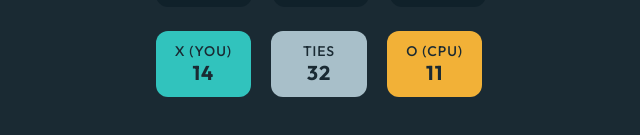
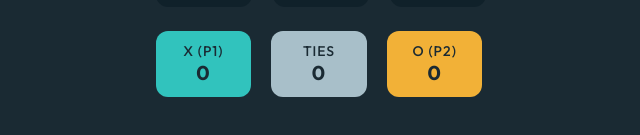
Before and after one commit to keremenen/modern-tic-tac-toe, a React (Vite) app: page / in a window 1280 px wide. Both pictures are taken after a click on the button "NEW GAME (VS PLAYER)". Shown: the part 560-695 px from the top of the page, without its empty margins (321-961 px from the left). Built offline with nearby package versions, Linux system fonts and the light colour scheme.

Commit message:
WIP game state

```diff
--- a/src/components/game-board-footer.tsx
+++ b/src/components/game-board-footer.tsx
@@ -1,17 +1,25 @@
+import { useGameStore } from '../stores/gameStore'
+
 export default function GameBoardFooter() {
+  const playersChoices = useGameStore((state) => state.playersChoices)
+  const scores = useGameStore((state) => state.scores)
   return (
     <div className="grid w-full grid-flow-row grid-cols-3 gap-5 text-navy">
       <div className="w-full rounded-xl bg-turquoise-base py-3 text-center uppercase">
-        <h3 className="text-[14px] font-medium leading-tight">X (you)</h3>
-        <p className="text-[20px] font-bold leading-tight">14</p>
+        <h3 className="text-[14px] font-medium leading-tight">
+          X ({playersChoices.x})
+        </h3>
+        <p className="text-[20px] font-bold leading-tight">{scores.x}</p>
       </div>
       <div className="w-full rounded-xl bg-gray py-3 text-center uppercase">
         <h3 className="text-[14px] font-medium leading-tight">TIES</h3>
-        <p className="text-[20px] font-bold leading-tight">32</p>
+        <p className="text-[20px] font-bold leading-tight">{scores.ties}</p>
       </div>
       <div className="w-full rounded-xl bg-mango-base py-3 text-center uppercase">
-        <h3 className="text-[14px] font-medium leading-tight">O (CPU)</h3>
-        <p className="text-[20px] font-bold leading-tight">11</p>
+        <h3 className="text-[14px] font-medium leading-tight">
+          O ({playersChoices.o})
+        </h3>
+        <p className="text-[20px] font-bold leading-tight">{scores.o}</p>
       </div>
     </div>
   )
--- a/src/components/game-board-grid.tsx
+++ b/src/components/game-board-grid.tsx
@@ -4,14 +4,14 @@ import { useGameStore } from '../stores/gameStore'
 
 export default function GameBoardGrid() {
   const board = useGameStore((state) => state.board)
-  const setBoard = useGameStore((state) => state.setBoard)
+  const handleMove = useGameStore((state) => state.handleMove)
 
   return (
     <div className="grid grid-cols-3 gap-6">
       {board.map((mark, index) => (
         <button
           key={index}
-          onClick={() => setBoard(index)}
+          onClick={() => handleMove(index)}
           className="flex aspect-square h-[88px] w-24 items-center justify-center rounded-xl bg-navy-secondary shadow-[0_8px_#10212A]"
         >
           {mark === 'X' && <IconX className="size-10" />}
--- a/src/components/mark-picker.tsx
+++ b/src/components/mark-picker.tsx
@@ -1,12 +1,11 @@
-import { useState } from 'react'
 import IconO from '../assets/icons/icon-o'
 import IconX from '../assets/icons/icon-x'
 import { cn } from '../lib/utils'
 import { useGameStore } from '../stores/gameStore'
 
 export default function MarkPicker() {
-  const [selectedMark, setSelectedMark] = useState('O')
-  const setFirstPlayerMark = useGameStore((state) => state.setFirstPlayerMark)
+  const firstPlayerMark = useGameStore((state) => state.firstPlayerMark)
+  const pickFirstPlayerMark = useGameStore((state) => state.pickFirstPlayerMark)
 
   const MarkPickerIcons = [
     {
@@ -33,19 +32,19 @@ export default function MarkPicker() {
             className={cn(
               'flex h-full flex-grow items-center justify-center rounded-xl',
               {
-                'bg-inherit': value !== selectedMark,
-                'fill-red bg-gray': value === selectedMark,
+                'bg-inherit': value !== firstPlayerMark,
+                'fill-red bg-gray': value === firstPlayerMark,
               },
             )}
             onClick={() => {
-              setSelectedMark(value)
-              setFirstPlayerMark(value as 'X' | 'O')
+              // setSelectedMark(value)
+              pickFirstPlayerMark(value as 'X' | 'O')
             }}
           >
             <Icon
               {...props}
               className={cn(props.className, {
-                'fill-navy': selectedMark === value,
+                'fill-navy': firstPlayerMark === value,
               })}
             />
           </button>
--- a/src/stores/gameStore.ts
+++ b/src/stores/gameStore.ts
@@ -12,36 +12,73 @@ const WINNING_COMBINATIONS = [
 ]
 
 type TGameStore = {
-  firstPlayerMark: 'X' | 'O' | null
+  firstPlayerMark: 'X' | 'O'
   board: ('' | 'X' | 'O')[]
   currentTurn: 'X' | 'O'
   gameMode: 'versus-player' | 'versus-cpu' | null
+  winner: 'X' | 'O' | null
+  playersChoices: { x: string; o: string }
 
+  checkWinner: () => void
   setGameMode: (mode: 'versus-player' | 'versus-cpu') => void
   changeTurn: () => void
   setBoard: (index: number) => void
   setFirstPlayerMark: (mark: 'X' | 'O') => void
+  handleMove: (index: number) => void
+  revesePlayersChoices: () => void
+  pickFirstPlayerMark: (value: 'X' | 'O') => void
 }
 
-export const useGameStore = create<TGameStore>((set) => ({
-  firstPlayerMark: null,
+export const useGameStore = create<TGameStore>((set, get) => ({
+  firstPlayerMark: 'X',
   currentTurn: 'X',
   board: ['', '', '', '', '', '', '', '', ''],
   gameMode: null,
+  winner: null,
+  scores: { x: 0, o: 0, ties: 0 },
+  playersChoices: { x: 'P1', o: 'P2' },
 
   setFirstPlayerMark: (mark) => set({ firstPlayerMark: mark }),
   setBoard: (index) =>
-    set((state) => {
-      state.changeTurn()
-      return {
-        board: state.board.map((mark, i) =>
-          i === index ? state.currentTurn : mark,
-        ),
-      }
-    }),
+    set((state) => ({
+      board: state.board.map((mark, i) =>
+        i === index && !mark ? state.currentTurn : mark,
+      ),
+    })),
   changeTurn: () =>
     set((state) =>
       state.currentTurn === 'X' ? { currentTurn: 'O' } : { currentTurn: 'X' },
     ),
+  checkWinner: () => {
+    const { board } = get()
+    for (const combination of WINNING_COMBINATIONS) {
+      const [a, b, c] = combination
+      if (board[a] && board[a] === board[b] && board[a] === board[c]) {
+        console.log('Winner:', board[a])
+        set({ winner: board[a] })
+        return
+      }
+    }
+  },
   setGameMode: (mode) => set({ gameMode: mode }),
+  revesePlayersChoices: () => {
+    set((state) => ({
+      playersChoices: {
+        x: state.playersChoices.o,
+        o: state.playersChoices.x,
+      },
+    }))
+  },
+  handleMove: (index) => {
+    const { setBoard, changeTurn, checkWinner, board, winner } = get()
+    if (board[index] || winner) return
+    setBoard(index)
+    changeTurn()
+    checkWinner()
+  },
+  pickFirstPlayerMark: (mark) => {
+    const { setFirstPlayerMark, revesePlayersChoices } = get()
+    setFirstPlayerMark(mark)
+    revesePlayersChoices()
+  },
 }))
```
